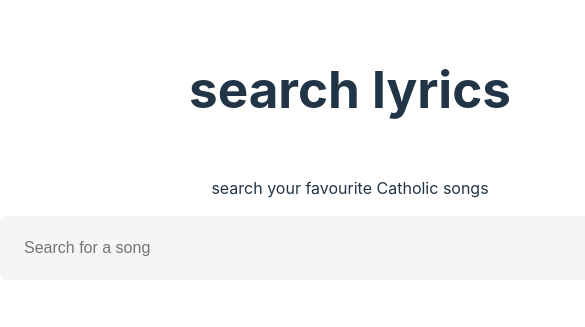
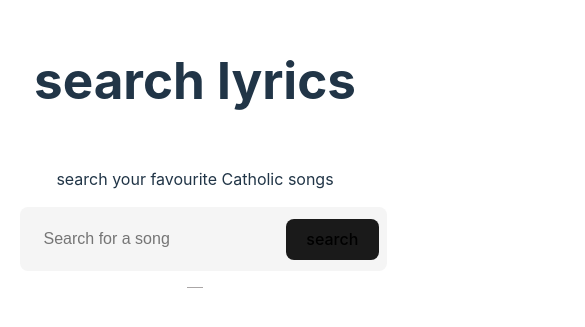
Before and after one commit to kimanthigregory/searchlyrics, a React (Vite) app: page / in a window 390 px wide. Shown: the part 273-600 px from the top of the page, 585 px wide, since content can reach past the window. Built offline with nearby package versions, Linux system fonts and the light colour scheme.

Commit message:
improve responsiveness

```diff
--- a/src/components/input.css
+++ b/src/components/input.css
@@ -1,7 +1,7 @@
 main {
-  display: grid;
-  place-items: center;
-  width: 100vw;
+  display: flex;
+  align-items: center;
+  flex-direction: column;
 }
 .search {
   width: 700px;
@@ -115,3 +115,16 @@ button:focus-visible {
   color: #f5f5f5;
   /* color: #f5f5f5; */
 }
+.song {
+  display: flex;
+  justify-content: center;
+  align-items: center;
+  padding: 0.5rem;
+  border-bottom: 1px solid #aaa6a6;
+}
+
+@media (max-width: 768px) {
+  .search {
+    width: 90%;
+  }
+}
--- a/src/components/results.css
+++ b/src/components/results.css
@@ -1,4 +1,4 @@
 .lyrics {
-  width: 400px;
+  width: 90%;
   /* background-color: white; */
 }
```
